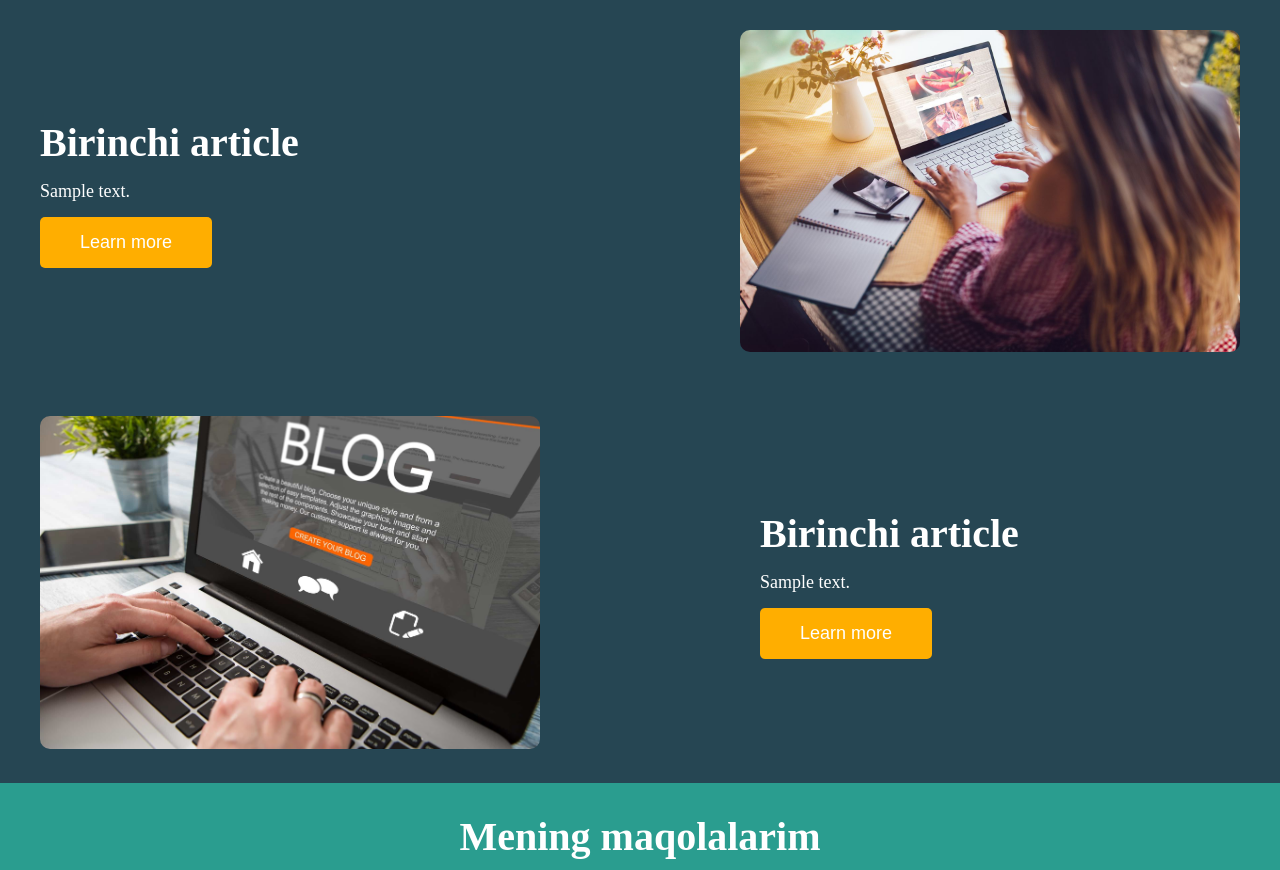
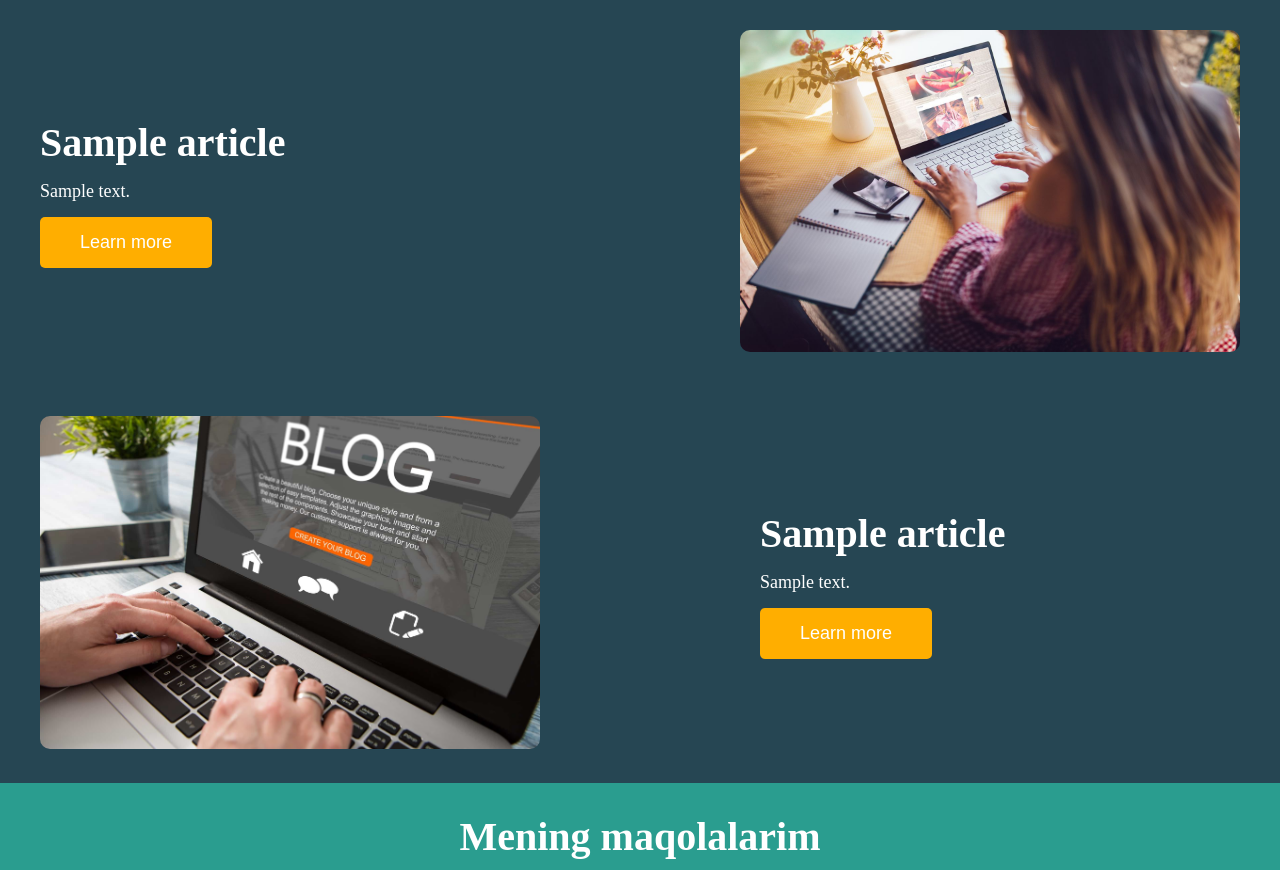
Before and after one commit to Furqatovm/Loyihalar, a Flask app: template mylog/templates/article.html in a window 1280 px wide. Shown: the part 72-942 px from the top of the page. Run offline with Flask 3, Linux system fonts and the light colour scheme; the template is opened without the code that fills it: most values are stand-ins (such as "Sample title", 1, 10 or a date in 2020).

Commit message:
change the title

```diff
--- a/mylog/templates/article.html
+++ b/mylog/templates/article.html
@@ -29,7 +29,7 @@
             </div> -->
             <section class="hero">
                 <div class="hero-left">
-                    <h2 class="article-first">Birinchi article</h2>
+                    <h2 class="article-first"> {{ article.title }}</h2>
                     <p class="matnn"> {{ article.content }}</p>
                     <div class="wrapper-btn">
                         <button class="tugma">Learn more</button>
@@ -47,7 +47,7 @@
                     <img src="../static/blog2.jpg" alt="" class="hero-right-img">
                 </div>
                 <div class="hero-left">
-                    <h2 class="article-first">Birinchi article</h2>
+                    <h2 class="article-first"> {{ article.title }} </h2>
                     <p class="matnn"> {{ article.content }}</p>
                     <div class="wrapper-btn">
                         <button class="tugma">Learn more</button>
```
Also changed, not shown: mylog/articles/mehriddin.md (added, +3 -0 lines).
